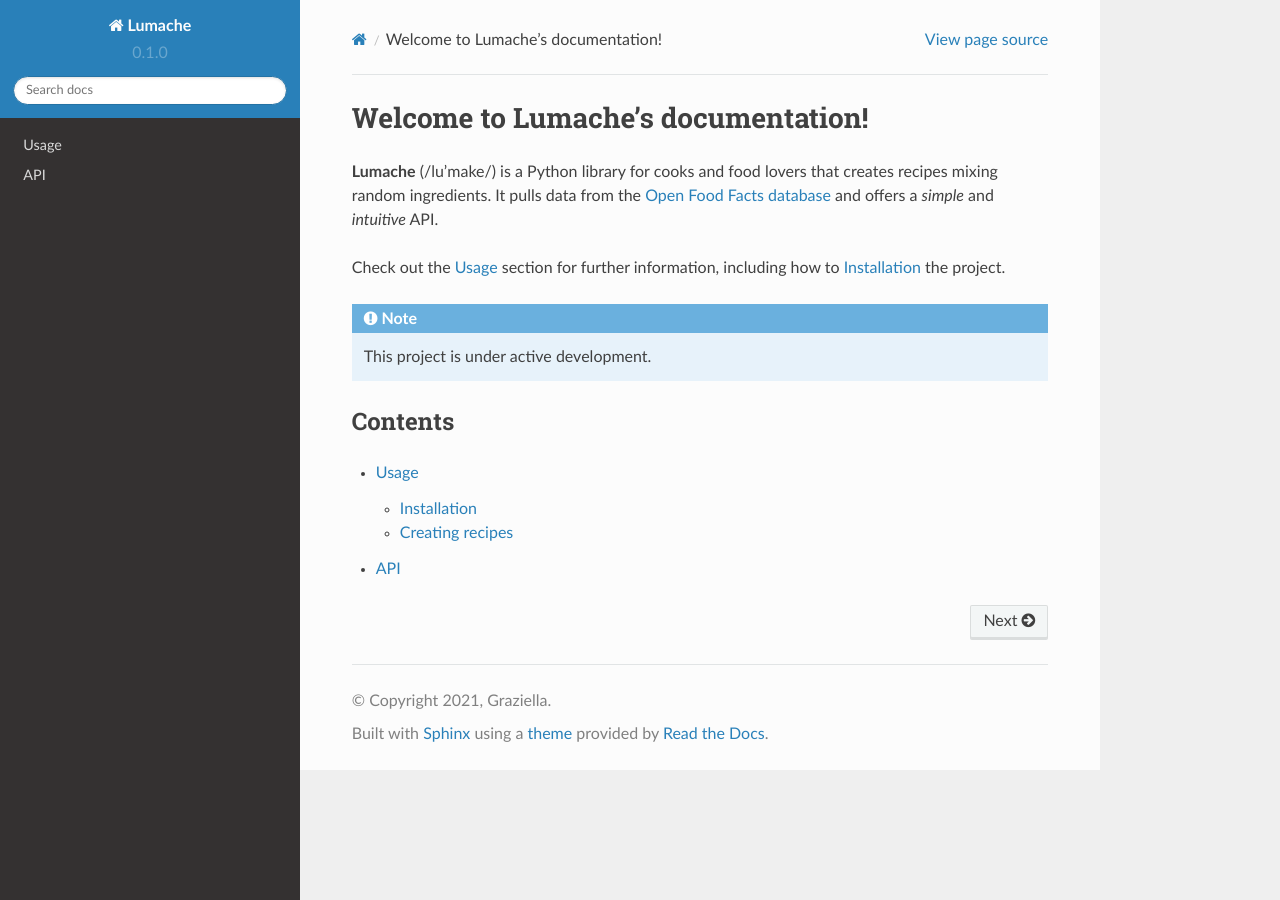
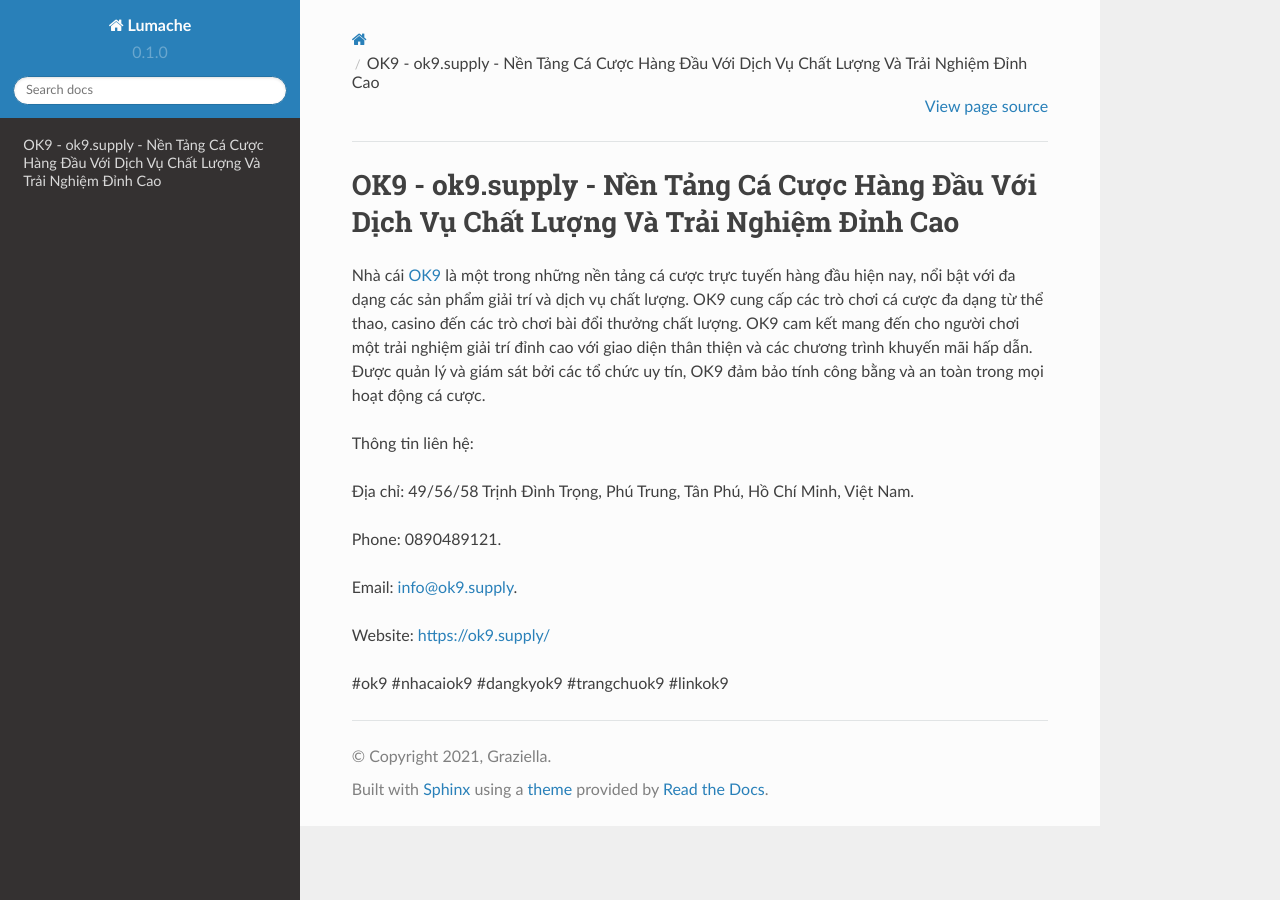
Before and after one commit to juniorhodge8/ok9supply, a Sphinx documentation site: the page built from docs/source/index.rst, in a window 1280 px wide. Built offline with Sphinx 7.4.7 and the Read the Docs theme 2.0.0, drawn with Linux system fonts in a browser that asks for light colours.

Commit message:
Update index.rst

```diff
--- a/docs/source/index.rst
+++ b/docs/source/index.rst
@@ -1,22 +1,16 @@
-Welcome to Lumache's documentation!
+OK9 - ok9.supply - Nền Tảng Cá Cược Hàng Đầu Với Dịch Vụ Chất Lượng Và Trải Nghiệm Đỉnh Cao
 ===================================
 
-**Lumache** (/lu'make/) is a Python library for cooks and food lovers
-that creates recipes mixing random ingredients.
-It pulls data from the `Open Food Facts database <https://world.openfoodfacts.org/>`_
-and offers a *simple* and *intuitive* API.
+Nhà cái `OK9 <https://ok9.supply/>`_ là một trong những nền tảng cá cược trực tuyến hàng đầu hiện nay, nổi bật với đa dạng các sản phẩm giải trí và dịch vụ chất lượng. OK9 cung cấp các trò chơi cá cược đa dạng từ thể thao, casino đến các trò chơi bài đổi thưởng chất lượng. OK9 cam kết mang đến cho người chơi một trải nghiệm giải trí đỉnh cao với giao diện thân thiện và các chương trình khuyến mãi hấp dẫn. Được quản lý và giám sát bởi các tổ chức uy tín, OK9 đảm bảo tính công bằng và an toàn trong mọi hoạt động cá cược.
 
-Check out the :doc:`usage` section for further information, including
-how to :ref:`installation` the project.
+Thông tin liên hệ:
 
-.. note::
+Địa chỉ: 49/56/58 Trịnh Đình Trọng, Phú Trung, Tân Phú, Hồ Chí Minh, Việt Nam.
 
-   This project is under active development.
+Phone: 0890489121.
 
-Contents
---------
+Email: info@ok9.supply.
 
-.. toctree::
+Website: https://ok9.supply/
 
-   usage
-   api
+#ok9 #nhacaiok9 #dangkyok9 #trangchuok9 #linkok9
```
